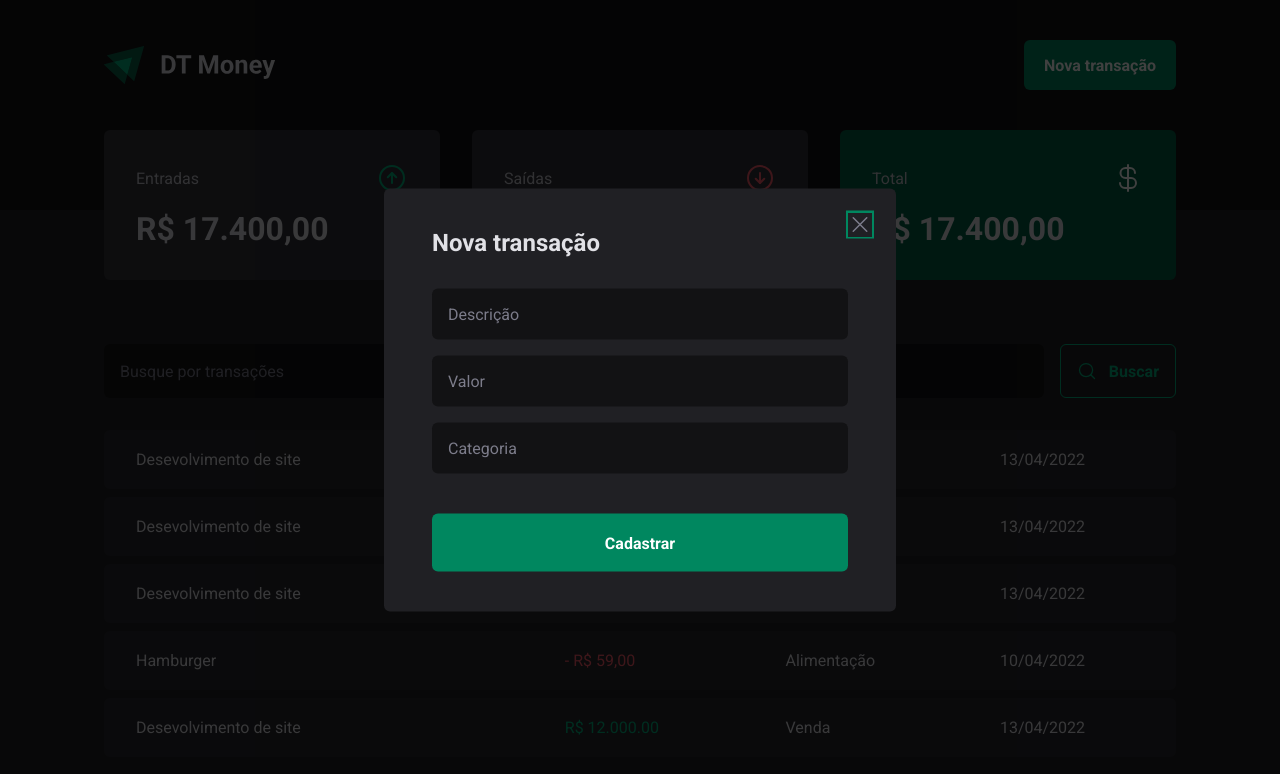
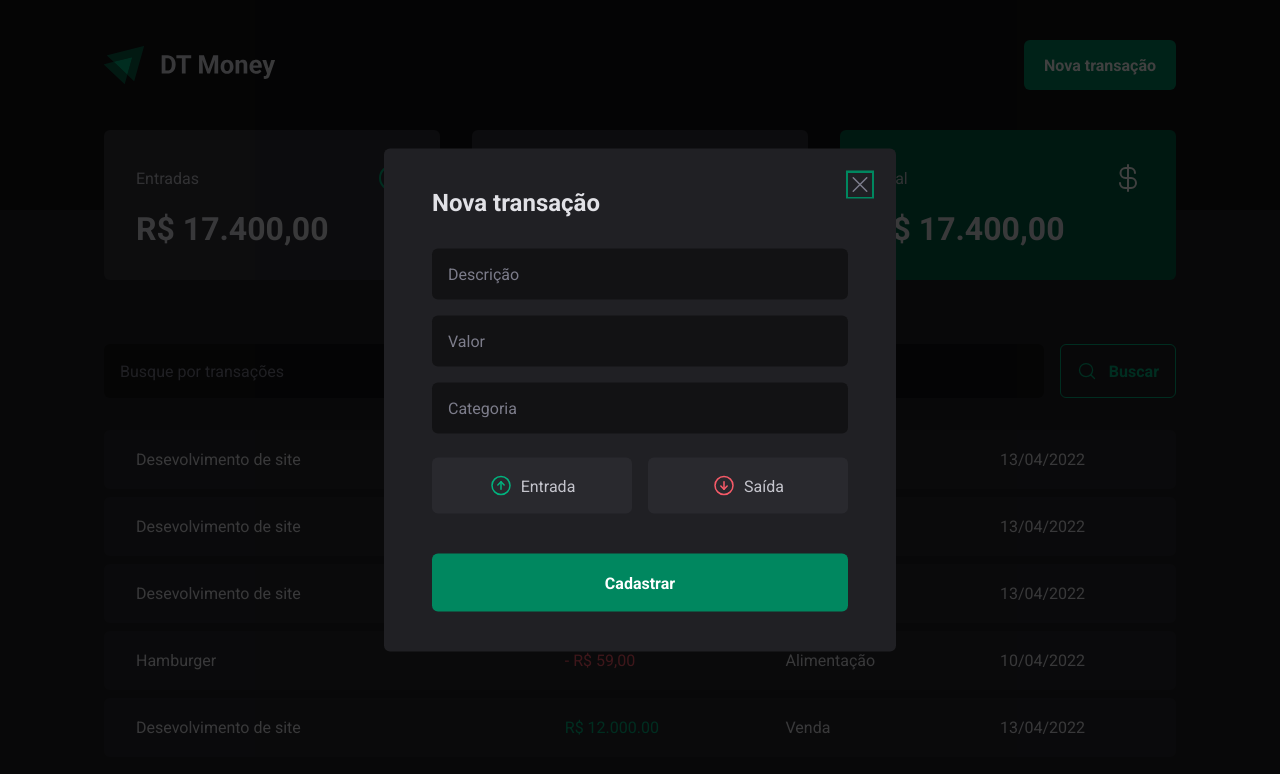
Before and after one commit to RCurvo/dt-money, a React (Vite) app: page / in a window 1280 px wide. Both pictures are taken after a click on the button "Nova transação". Shown: the top 774 px of the page. Built offline with nearby package versions, Linux system fonts and the light colour scheme.

Commit message:
Implements RadioButtons with radix-ui

```diff
--- a/package.json
+++ b/package.json
@@ -10,6 +10,7 @@
   },
   "dependencies": {
     "@radix-ui/react-dialog": "^1.0.0",
+    "@radix-ui/react-radio-group": "^1.0.0",
     "phosphor-react": "^1.4.1",
     "react": "^18.2.0",
     "react-dom": "^18.2.0",
--- a/src/components/NewTransactionModal/index.tsx
+++ b/src/components/NewTransactionModal/index.tsx
@@ -1,6 +1,12 @@
 import * as Dialog from '@radix-ui/react-dialog'
-import { X } from 'phosphor-react'
-import { CloseButton, Content, Overlay } from './styles'
+import { ArrowCircleDown, ArrowCircleUp, X } from 'phosphor-react'
+import {
+  CloseButton,
+  Content,
+  Overlay,
+  TransactionType,
+  TransactionTypeButton,
+} from './styles'
 
 export function NewTransactionModal() {
   return (
@@ -16,6 +22,18 @@
           <input type="number" placeholder="Valor" required />
           <input type="text" placeholder="Categoria" required />
 
+          <TransactionType>
+            <TransactionTypeButton variant="income" value="income">
+              <ArrowCircleUp size={24} />
+              Entrada
+            </TransactionTypeButton>
+
+            <TransactionTypeButton variant="outcome" value="outcome">
+              <ArrowCircleDown size={24} />
+              Saída
+            </TransactionTypeButton>
+          </TransactionType>
+
           <button type="submit">Cadastrar</button>
         </form>
       </Content>
--- a/src/components/NewTransactionModal/styles.ts
+++ b/src/components/NewTransactionModal/styles.ts
@@ -1,5 +1,6 @@
 import styled from 'styled-components'
 import * as Dialog from '@radix-ui/react-dialog'
+import * as RadioGroup from '@radix-ui/react-radio-group'
 
 export const Overlay = styled(Dialog.Overlay)`
   position: fixed;
@@ -63,3 +64,49 @@
   cursor: pointer;
   color: ${(props) => props.theme['gray-500']};
 `
+export const TransactionType = styled(RadioGroup.Root)`
+  display: grid;
+  grid-template-columns: repeat(2, 1fr);
+  gap: 1rem;
+  margin-top: 0.5rem;
+`
+interface TransactionTypeButtonProps {
+  variant: 'income' | 'outcome'
+}
+
+export const TransactionTypeButton = styled(RadioGroup.Item)<TransactionTypeButtonProps>`
+  background: ${(props) => props.theme['gray-700']};
+  padding: 1rem;
+  display: flex;
+  align-items: center;
+  justify-content: center;
+  gap: 0.5rem;
+  border-radius: 6px;
+  cursor: pointer;
+  border: 0;
+  color: ${(props) => props.theme['gray-300']};
+
+  svg {
+    color: ${(props) =>
+      props.variant === 'income'
+        ? props.theme['green-300']
+        : props.theme['red-300']};
+  }
+
+  &[data-state='unchecked']:hover {
+    background: ${(props) => props.theme['gray-600']};
+    transition: background-color 0.2s;
+  }
+
+  &[data-state='checked'] {
+    color: ${(props) => props.theme.white};
+    background: ${(props) =>
+      props.variant === 'income'
+        ? props.theme['green-500']
+        : props.theme['red-500']};
+
+    svg {
+      color: ${(props) => props.theme.white};
+    }
+  }
+`
```
Also changed, not shown: 1 other file (tests, documents, lock files or other folders).
